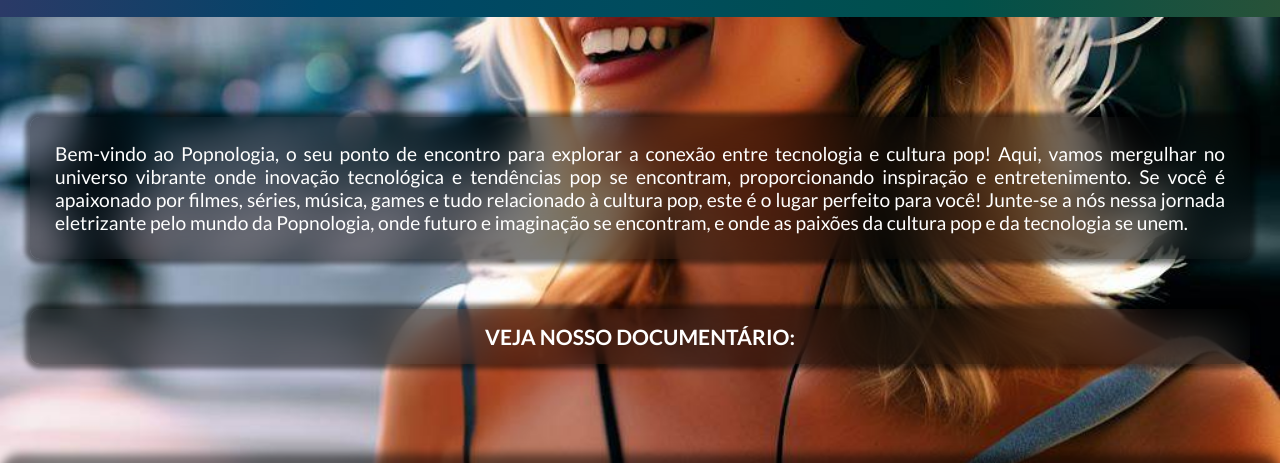
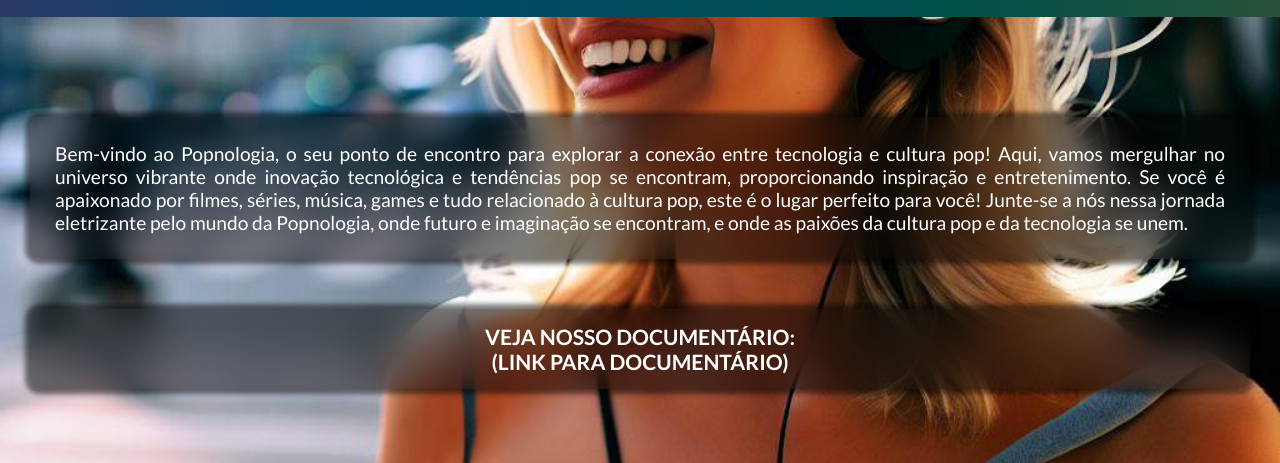
Before and after one commit to Projeto-do-Ano-Letivo-2023-Popnologia/Site-popnologia, a plain HTML site: page docs/index.html in a window 1280 px wide. Shown: the part 126-589 px from the top of the page. Drawn offline with nearby package versions, Linux system fonts and the light colour scheme.

Commit message:
Sinalização no site para link

```diff
--- a/docs/index.html
+++ b/docs/index.html
@@ -27,6 +27,7 @@
         </article>
         <aside>
           <p>Veja nosso documentário:</p>
+<p>(Link para documentário)</p>
         </aside>
       </section>
       <section id="definicao">
```
